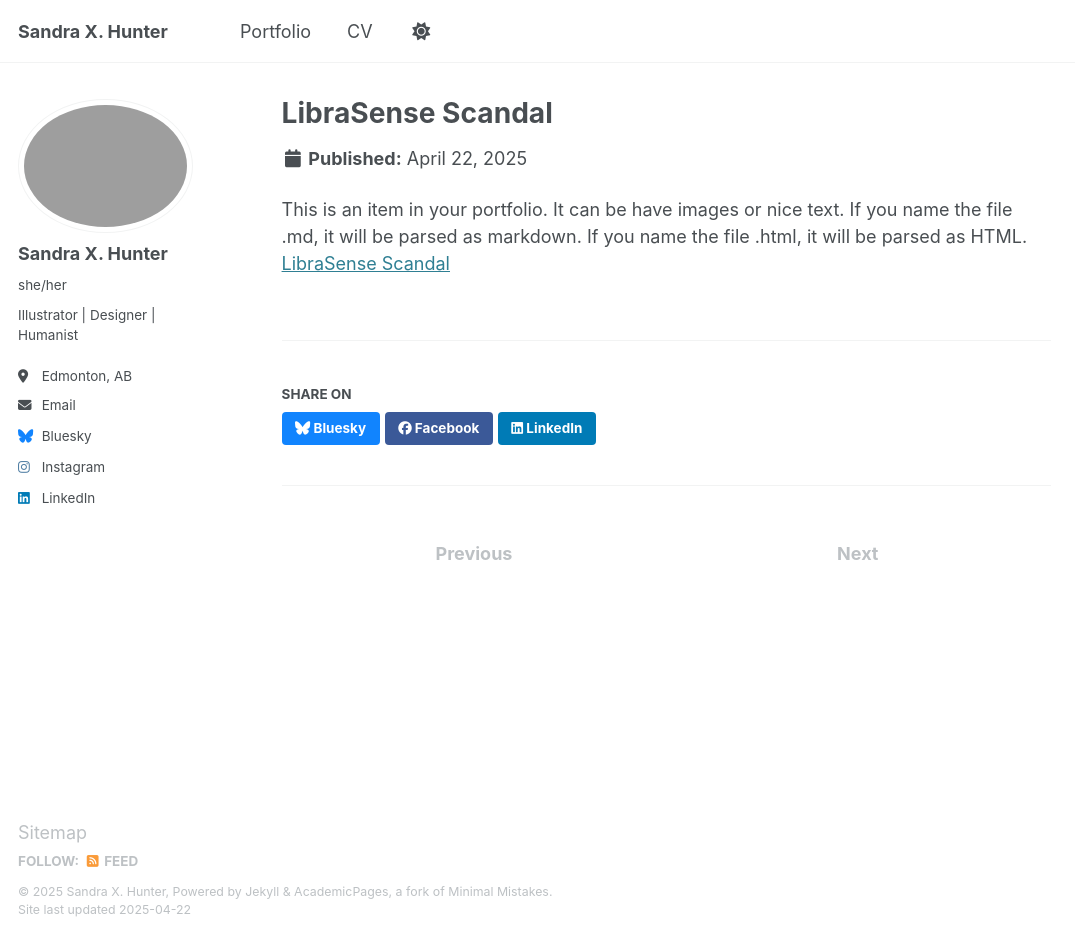
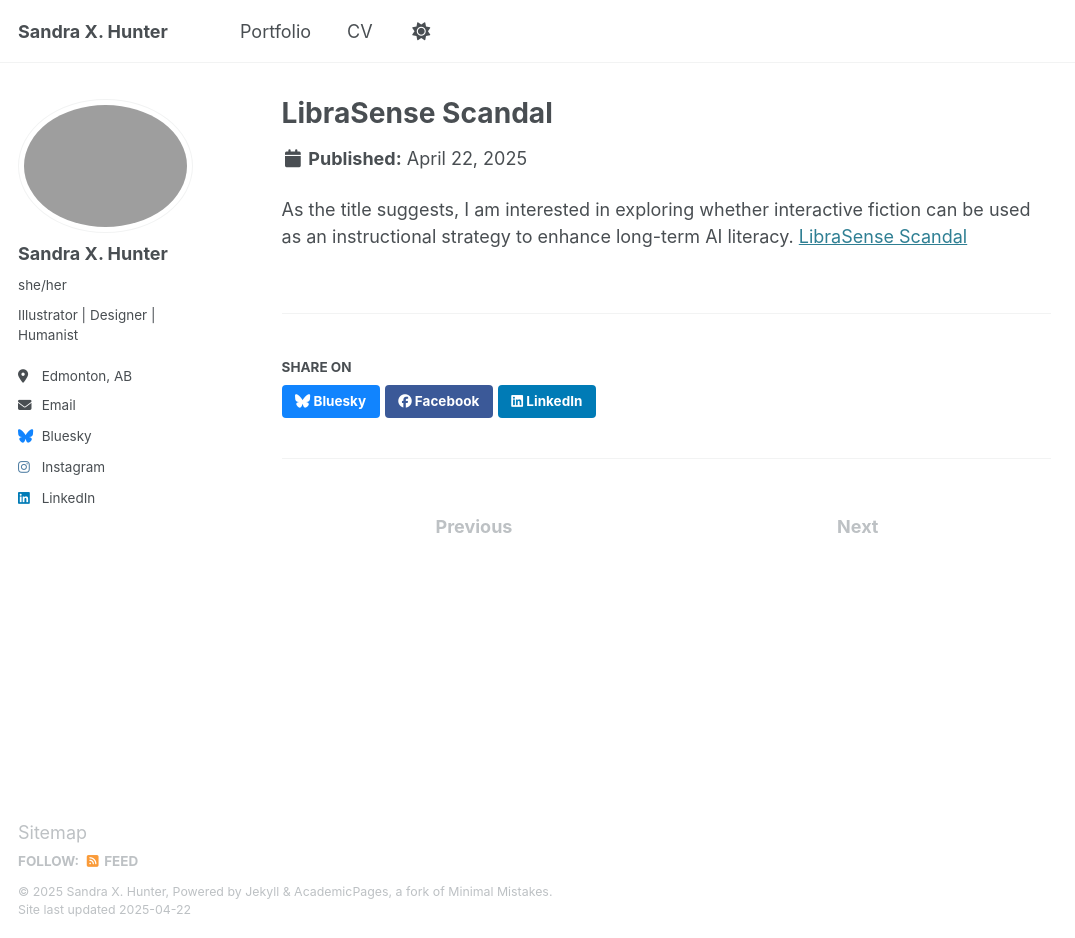
Before and after one commit to SX-Hunter/me, a Jekyll site: the page built from _portfolio/portfolio-2.html, in a window 1280 px wide and 938 px high. Shown: the whole window, without its empty margins (0-1075 px from the left). Built offline with Jekyll 4.4.1, drawn with Linux system fonts in a browser that asks for light colours.

Commit message:
size adjustments

```diff
--- a/_portfolio/portfolio-2.html
+++ b/_portfolio/portfolio-2.html
@@ -4,6 +4,6 @@ excerpt: "Can we use interactive fiction to increase AI literacy? A test in Twin
 collection: portfolio
 ---
 
-This is an item in your portfolio. It can be have images or nice text. If you name the file .md, it will be parsed as markdown. If you name the file .html, it will be parsed as HTML.
+As the title suggests, I am interested in exploring whether interactive fiction can be used as an instructional strategy to enhance long-term AI literacy.
 
-<a href="../LibraSense Scandal.html">LibraSense Scandal</a>
+<a href="../LibraSense Scandal.html" target="_blank">LibraSense Scandal</a>
```
Also changed, not shown: _portfolio/portfolio-1.md (+2 -2 lines).
